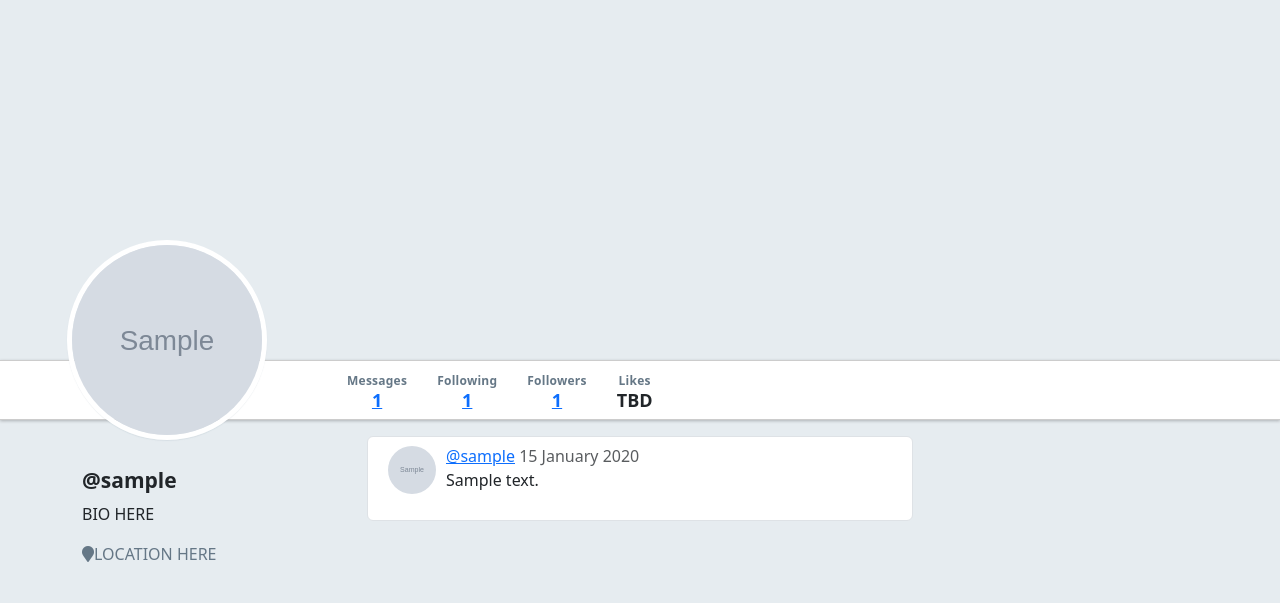
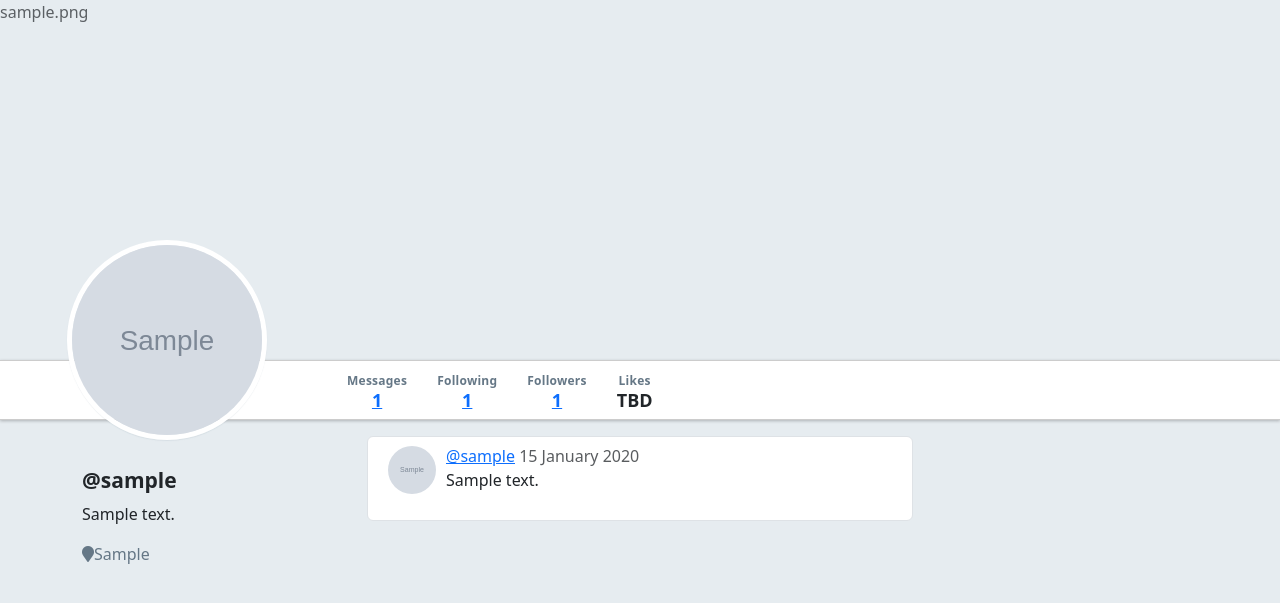
Before and after one commit to jtompkins415/warbler-exercise, a Flask app: page /users/1 in a window 1280 px wide. Shown: the part 46-649 px from the top of the page. Run offline with Flask 2, Linux system fonts and the light colour scheme; tables that the repository leaves empty hold one stand-in row (values such as "Sample post"); grey boxes marked "Sample" are stand-in pictures; some libraries are stand-ins or nearby versions.

Commit message:
render bio, location, and header image to user detail page

```diff
--- a/templates/users/detail.html
+++ b/templates/users/detail.html
@@ -2,7 +2,7 @@
 
 {% block content %}
 
-<div id="warbler-hero" class="full-width"></div>
+<div id="warbler-hero" class="full-width">{{user.header_image_url}}</div>
 <img src="{{ user.image_url }}" alt="Image for {{ user.username }}" id="profile-avatar">
 <div class="row full-width">
   <div class="container">
@@ -58,8 +58,8 @@
 <div class="row">
   <div class="col-sm-3">
     <h4 id="sidebar-username">@{{ user.username }}</h4>
-    <p>BIO HERE</p>
-    <p class="user-location"><span class="fa fa-map-marker"></span>LOCATION HERE</p>
+    <p>{{user.bio}}</p>
+    <p class="user-location"><span class="fa fa-map-marker"></span>{{user.location}}</p>
   </div>
 
   {% block user_details %}
```
